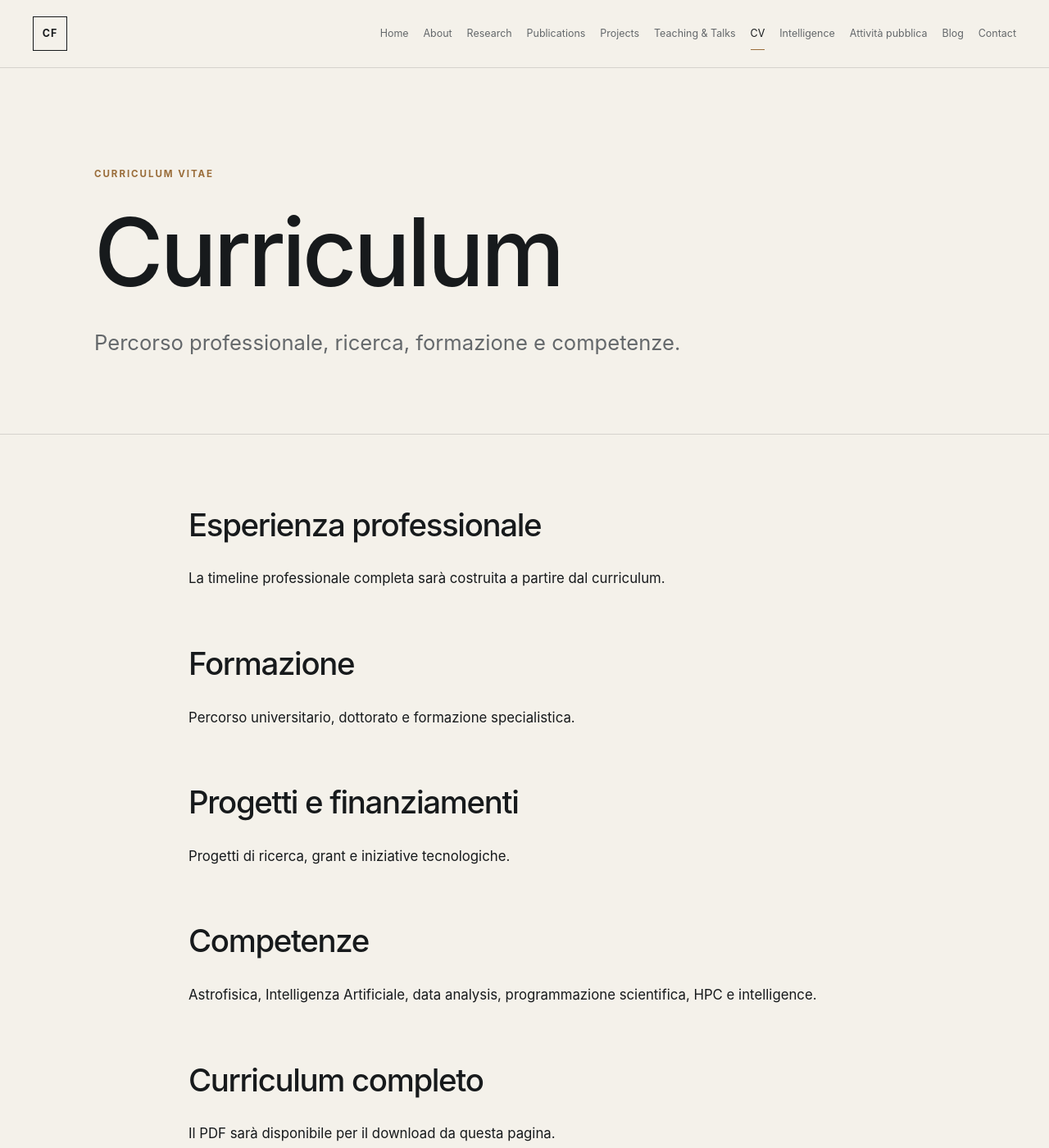
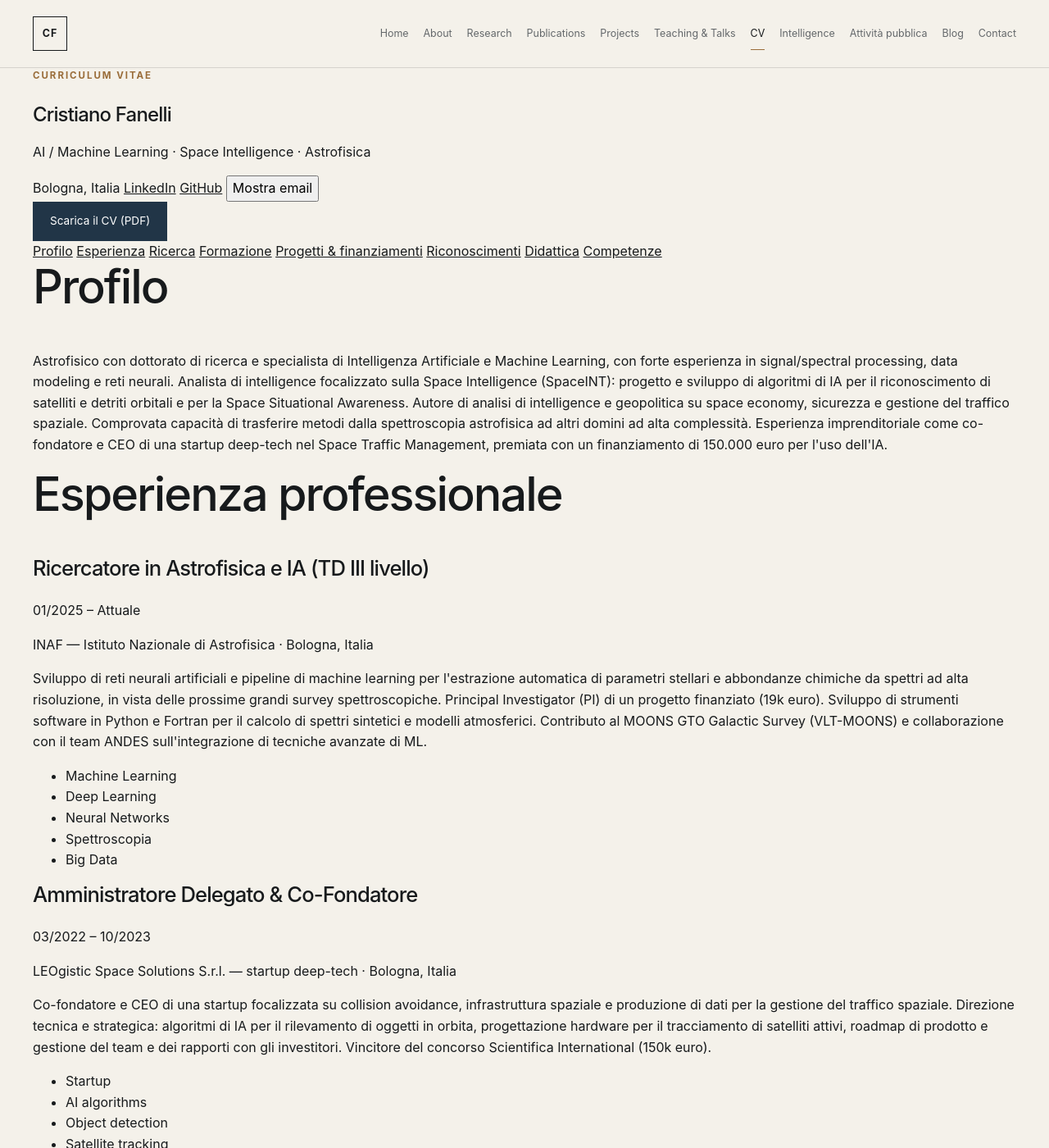
Before and after one commit to CrisWat/CrisWat.github.io, a Jekyll site: the page built from cv.md, in a window 1280 px wide and 1400 px high. Shown: the whole window at 82% size. Built offline with Jekyll 4.4.1, drawn with Linux system fonts in a browser that asks for light colours; some of the changed text lies outside the part shown.

Commit message:
CV: curriculum HTML navigabile data-driven con download PDF
Co-Authored-By: Claude Opus 4.8 <noreply@anthropic.com>
Claude-Session: https://claude.ai/code/session_0191Sdszieje57rUcXroB4RG

```diff
--- /dev/null
+++ b/_data/cv.yml
@@ -0,0 +1,208 @@
+# =====================================================================
+# Contenuti del Curriculum Vitae.
+# Modifica qui i testi: il layout /cv/ si aggiorna automaticamente.
+# =====================================================================
+
+tagline: "AI / Machine Learning · Space Intelligence · Astrofisica"
+
+profile: >-
+  Astrofisico con dottorato di ricerca e specialista di Intelligenza Artificiale e Machine
+  Learning, con forte esperienza in signal/spectral processing, data modeling e reti neurali.
+  Analista di intelligence focalizzato sulla Space Intelligence (SpaceINT): progetto e sviluppo
+  di algoritmi di IA per il riconoscimento di satelliti e detriti orbitali e per la Space
+  Situational Awareness. Autore di analisi di intelligence e geopolitica su space economy,
+  sicurezza e gestione del traffico spaziale. Comprovata capacità di trasferire metodi dalla
+  spettroscopia astrofisica ad altri domini ad alta complessità. Esperienza imprenditoriale
+  come co-fondatore e CEO di una startup deep-tech nel Space Traffic Management, premiata con
+  un finanziamento di 150.000 euro per l'uso dell'IA.
+
+contact:
+  location: "Bologna, Italia"
+  email_user: "cristiano.fanelli"
+  email_domain: "inaf.it"
+  linkedin: "https://www.linkedin.com/in/cristiano-fanelli-b881859a"
+  github: "https://github.com/CrisWat"
+
+pdf: "/assets/documents/CV_Cristiano_Fanelli.pdf"
+
+# --- Esperienza professionale -----------------------------------------
+experience:
+  - role: "Ricercatore in Astrofisica e IA (TD III livello)"
+    org: "INAF — Istituto Nazionale di Astrofisica"
+    place: "Bologna, Italia"
+    period: "01/2025 – Attuale"
+    current: true
+    keywords: ["Machine Learning", "Deep Learning", "Neural Networks", "Spettroscopia", "Big Data"]
+    description: >-
+      Sviluppo di reti neurali artificiali e pipeline di machine learning per l'estrazione
+      automatica di parametri stellari e abbondanze chimiche da spettri ad alta risoluzione,
+      in vista delle prossime grandi survey spettroscopiche. Principal Investigator (PI) di un
+      progetto finanziato (19k euro). Sviluppo di strumenti software in Python e Fortran per il
+      calcolo di spettri sintetici e modelli atmosferici. Contributo al MOONS GTO Galactic
+      Survey (VLT-MOONS) e collaborazione con il team ANDES sull'integrazione di tecniche
+      avanzate di ML.
+  - role: "Amministratore Delegato & Co-Fondatore"
+    org: "LEOgistic Space Solutions S.r.l. — startup deep-tech"
+    place: "Bologna, Italia"
+    period: "03/2022 – 10/2023"
+    keywords: ["Startup", "AI algorithms", "Object detection", "Satellite tracking", "Space Traffic Management", "Venture Capital"]
+    description: >-
+      Co-fondatore e CEO di una startup focalizzata su collision avoidance, infrastruttura
+      spaziale e produzione di dati per la gestione del traffico spaziale. Direzione tecnica e
+      strategica: algoritmi di IA per il rilevamento di oggetti in orbita, progettazione hardware
+      per il tracciamento di satelliti attivi, roadmap di prodotto e gestione del team e dei
+      rapporti con gli investitori. Vincitore del concorso Scientifica International (150k euro).
+  - role: "Docente — Space Intelligence & Aerospazio"
+    org: "DOMìNI — Scuola di Geopolitica"
+    place: "Roma, Italia"
+    period: "04/2024 – Attuale"
+    current: true
+    keywords: ["Space Intelligence", "Defense technology", "Aerospace"]
+    description: >-
+      Ruolo didattico sugli incroci tra intelligence, tecnologia della difesa e aerospazio, con
+      particolare attenzione alle applicazioni tecniche della Space Intelligence e delle
+      tecnologie emergenti.
+  - role: "Consigliere direttivo — Space Intelligence"
+    org: "AIAIG — Associazione Analisti di Intelligence e Geopolitica"
+    place: "Roma, Italia"
+    period: "09/2023 – Attuale"
+    current: true
+    keywords: ["Intelligence analysis", "SpaceINT", "Threat assessment", "Report"]
+    description: >-
+      Coordinamento delle attività di Space Intelligence e supporto ai processi di raccolta e
+      analisi delle informazioni: valutazione delle minacce, stesura di report tecnico-analitici
+      e formazione dei soci sui temi della sicurezza e delle tecnologie spaziali.
+  - role: "Assegnista di ricerca in Astrofisica e IA"
+    org: "INAF — Istituto Nazionale di Astrofisica"
+    place: "Bologna, Italia"
+    period: "01/2023 – 12/2024"
+    keywords: ["Machine Learning", "Spettroscopia", "Big Data", "Neural Networks"]
+    description: >-
+      Analisi di spettri ottici e infrarossi con spettrografi a echelle; sviluppo di strumenti
+      Python/Fortran per spettri sintetici, modelli atmosferici e riduzione/analisi dei dati.
+      PI del progetto INAF (19k euro) su reti neurali per l'analisi spettrale.
+  - role: "Specialista di High Performance Computing"
+    org: "CINECA"
+    place: "Bologna, Italia"
+    period: "07/2022 – 12/2022"
+    keywords: ["HPC", "Parallel Computing", "Code optimization", "User support"]
+    description: >-
+      Team di supporto utenti per la creazione e manutenzione di cluster HPC: installazione di
+      librerie e software scientifico, debug, ottimizzazione del codice e supporto agli utenti.
+
+# --- Attività di ricerca ---------------------------------------------
+research:
+  - area: "Astrofisica stellare & spettroscopia"
+    points:
+      - "Studio fisico, chimico e cinematico delle popolazioni stellari galattiche."
+      - "Analisi di spettri ottici e infrarossi a media e alta risoluzione ottenuti con spettrografi a echelle."
+      - "Derivazione di abbondanze chimiche e parametri stellari/cinematici (temperatura efficace, gravità, velocità radiale, micro/macro-turbolenza, rotazione) per stelle giganti fredde e calde."
+      - "Sviluppo di software in Python e Fortran per spettri sintetici (trasporto radiativo), modelli atmosferici e riduzione/analisi degli spettri."
+      - "Preparazione di proposte osservative con selezione delle configurazioni ottimali dello spettrografo."
+  - area: "Space Intelligence (SpaceINT)"
+    points:
+      - "Sicurezza dell'industria spaziale: satelliti, veicoli di lancio e piattaforme orbitali."
+      - "Analisi di satelliti e detriti in LEO/MEO tramite osservazioni ottiche e data processing, con derivazione di parametri orbitali."
+      - "Sviluppo di software e codici IA per il riconoscimento automatico di satelliti e detriti spaziali."
+      - "Produzione di dati e prodotti informativi per Space Situational Awareness (SSA) e Space Surveillance & Tracking (SST)."
+      - "Analisi del trasferimento tecnologico nell'industria spaziale (SST/SSA) tra Italia, Francia, Cina e India."
+
+observing:
+  - "TNG Visitor, La Palma (Isole Canarie): 8 notti con GIANO-TNG — programma SPA, Stellar Population Astrophysics Large Program (giu–lug 2019)."
+  - "Campagna osservativa a Loiano (Bologna): 5 notti con BFOSC@Cassini — pilot di Galactic Archaeology (gen 2020)."
+
+# --- Formazione ------------------------------------------------------
+education:
+  - degree: "Ph.D. in Astrofisica"
+    org: "Università di Bologna — INAF-OAS Bologna"
+    period: "11/2018 – 06/2022"
+    thesis: "Unveiling the unknown of cool stars with high resolution spectroscopy."
+  - degree: "Laurea Magistrale in Astrofisica e Cosmologia"
+    org: "Università di Bologna"
+    period: "09/2015 – 03/2018"
+    thesis: "Radiative transfer modeling for AGN feedback."
+  - degree: "Laurea Triennale in Astronomia"
+    org: "Università di Bologna"
+    period: "09/2011 – 09/2015"
+    thesis: "Caratteristiche principali dell'emissione di galassie a spirale."
+  - degree: 'Master in "Istituzioni e Politiche Spaziali"'
+    org: "SIOI & ASI — Agenzia Spaziale Italiana"
+    period: "01/2018 – 07/2018"
+    thesis: "Long-term sustainability of space activities."
+
+# --- Progetti e finanziamenti ----------------------------------------
+funding:
+  - title: "N2RED — Neural Networks for Accurate Stellar Parameters and Chemical Abundances"
+    org: "INAF — Mini-Grant Ricerca Fondamentale 2023 (Decreto n. 2/2023)"
+    detail: "PI · 19.000 €"
+    description: "Reti neurali per l'estrazione accurata di parametri stellari e abbondanze chimiche dagli spettri, ottimizzate per le survey spettroscopiche future."
+  - title: "Super Sapiens Day 2022"
+    org: "Scientifica Venture Capital"
+    detail: "20/07/2022 · 150.000 €"
+    description: "Premio per l'uso dell'IA nella gestione del traffico spaziale, in qualità di CEO di LEOgistic Space Solutions S.r.l."
+  - title: "Borsa Marco Polo — ML tool per selezione target MOONS"
+    org: "Observatoire de la Côte d'Azur — Laboratorio Lagrange, Nizza (FR)"
+    detail: "10/2022 – 12/2022"
+    description: "Visiting researcher (supervisione Prof. M. Schultheis): strumento Python di ML per la selezione ottimale dei target nella Fase 1 del MOONS GTO Galactic Survey."
+  - title: "Borsa di studio SIOI — UN Association of Italy"
+    org: "SIOI — Società Italiana per l'Organizzazione Internazionale"
+    detail: "02/2018"
+    description: "Partecipazione al master in \"Istituzioni e Politiche Spaziali\" come Tutor."
+
+# --- Riconoscimenti --------------------------------------------------
+awards:
+  - title: "Artificial Intelligence Grant — INAF"
+    org: "INAF"
+    period: "02/2024"
+    description: "Finanziamento di 19k euro per la progettazione di una rete neurale per l'estrazione di parametri stellari e abbondanze chimiche dagli spettri."
+  - title: "National Expert IA Member — IDIA"
+    org: "IDIA — Dentro l'Intelligenza Artificiale"
+    period: "11/2023"
+    description: "Esperto nella delegazione per la redazione di un documento di policy sull'IA per la consultazione pubblica; coordinatore del tavolo su sviluppo, ricerca e investimenti."
+  - title: "Super Sapiens Day 2022 — Scientifica VC"
+    org: "Scientifica Venture Capital"
+    period: "07/2022"
+    description: "Vincitore (150k euro) per l'uso dell'IA nella gestione del traffico spaziale, come CEO di LEOgistic Space Solutions S.r.l."
+
+# --- Didattica -------------------------------------------------------
+teaching:
+  - role: "Tutor universitario — Computational Astrophysics and Statistics"
+    org: "Università di Bologna, Master in Astrofisica e Cosmologia"
+    period: "09/2023 – Attuale"
+  - role: "Tutor universitario — Ottica Astronomica"
+    org: "Università di Bologna, Corso di Laurea in Astronomia"
+    period: "10/2019 – 06/2022"
+  - role: 'Tutor — Master "Space Institutions and Policies"'
+    org: "SIOI & ASI, Roma"
+    period: "01/2018 – 07/2018"
+
+# --- Competenze ------------------------------------------------------
+skills:
+  - group: "Linguaggi"
+    items:
+      - "Python (proficient: numpy, pandas, matplotlib, astropy, scipy)"
+      - "Fortran 77/90/95"
+  - group: "Machine Learning & Deep Learning"
+    items:
+      - "scikit-learn, TensorFlow, Keras, PyTorch"
+      - "Reti neurali per regressione e classificazione"
+      - "Feature engineering, training e validazione su grandi dataset"
+  - group: "Data Science"
+    items:
+      - "Data collection, processing, analysis, visualization"
+      - "Data mining e pipeline per big data"
+      - "Standard di qualità per misurazioni accurate"
+  - group: "Signal & Spectral Processing"
+    items:
+      - "Riduzione e analisi di spettri, spettri sintetici"
+      - "Modelli atmosferici e codici di trasporto radiativo"
+      - "Metodi trasferibili all'analisi audio/di segnale"
+  - group: "High Performance Computing"
+    items:
+      - "Calcolo parallelo, ottimizzazione e parallelizzazione"
+      - "Gestione e manutenzione di cluster HPC (CINECA)"
+  - group: "Space Intelligence & IA applicata"
+    items:
+      - "Object detection su oggetti orbitali (LEO/MEO)"
+      - "Tracciamento satelliti, dati per Space Traffic Management"
+      - "Space Surveillance & Tracking (SST/SSA)"
--- /dev/null
+++ b/_layouts/cv.html
@@ -0,0 +1,179 @@
+---
+layout: default
+---
+
+{% assign cv = site.data.cv %}
+
+<article class="cv">
+
+    <header class="cv-hero">
+        <div class="container">
+
+            <p class="eyebrow">Curriculum Vitae</p>
+
+            <h1>Cristiano Fanelli</h1>
+
+            <p class="cv-tagline">{{ cv.tagline }}</p>
+
+            <div class="cv-contact">
+                <span>{{ cv.contact.location }}</span>
+                <a href="{{ cv.contact.linkedin }}" target="_blank" rel="noopener noreferrer">LinkedIn</a>
+                <a href="{{ cv.contact.github }}" target="_blank" rel="noopener noreferrer">GitHub</a>
+                <button id="email-reveal" class="cv-contact-link" type="button">Mostra email</button>
+                <span id="email-container" class="cv-contact-email" aria-live="polite"></span>
+            </div>
+
+            <div class="cv-actions">
+                <a class="button button-primary" href="{{ cv.pdf | relative_url }}" download>
+                    Scarica il CV (PDF)
+                </a>
+            </div>
+
+        </div>
+    </header>
+
+    <nav class="cv-nav" aria-label="Sezioni del curriculum">
+        <div class="container cv-nav-inner">
+            <a href="#profilo">Profilo</a>
+            <a href="#esperienza">Esperienza</a>
+            <a href="#ricerca">Ricerca</a>
+            <a href="#formazione">Formazione</a>
+            <a href="#progetti">Progetti &amp; finanziamenti</a>
+            <a href="#riconoscimenti">Riconoscimenti</a>
+            <a href="#didattica">Didattica</a>
+            <a href="#competenze">Competenze</a>
+        </div>
+    </nav>
+
+    <div class="cv-body container">
+
+        <section id="profilo" class="cv-section">
+            <h2>Profilo</h2>
+            <p class="cv-lead">{{ cv.profile }}</p>
+        </section>
+
+        <section id="esperienza" class="cv-section">
+            <h2>Esperienza professionale</h2>
+            <div class="cv-timeline">
+                {% for job in cv.experience %}
+                <article class="cv-item">
+                    <div class="cv-item-head">
+                        <h3>{{ job.role }}</h3>
+                        <span class="cv-period{% if job.current %} is-current{% endif %}">{{ job.period }}</span>
+                    </div>
+                    <p class="cv-org">{{ job.org }}{% if job.place %} · {{ job.place }}{% endif %}</p>
+                    <p class="cv-desc">{{ job.description }}</p>
+                    {% if job.keywords %}
+                    <ul class="cv-tags">
+                        {% for k in job.keywords %}<li>{{ k }}</li>{% endfor %}
+                    </ul>
+                    {% endif %}
+                </article>
+                {% endfor %}
+            </div>
+        </section>
+
+        <section id="ricerca" class="cv-section">
+            <h2>Attività di ricerca</h2>
+            {% for area in cv.research %}
+            <div class="cv-block">
+                <h3>{{ area.area }}</h3>
+                <ul class="cv-list">
+                    {% for p in area.points %}<li>{{ p }}</li>{% endfor %}
+                </ul>
+            </div>
+            {% endfor %}
+            <div class="cv-block">
+                <h3>Esperienza osservativa</h3>
+                <ul class="cv-list">
+                    {% for o in cv.observing %}<li>{{ o }}</li>{% endfor %}
+                </ul>
+            </div>
+        </section>
+
+        <section id="formazione" class="cv-section">
+            <h2>Formazione</h2>
+            <div class="cv-timeline">
+                {% for e in cv.education %}
+                <article class="cv-item">
+                    <div class="cv-item-head">
+                        <h3>{{ e.degree }}</h3>
+                        <span class="cv-period">{{ e.period }}</span>
+                    </div>
+                    <p class="cv-org">{{ e.org }}</p>
+                    {% if e.thesis %}<p class="cv-thesis"><em>Tesi:</em> {{ e.thesis }}</p>{% endif %}
+                </article>
+                {% endfor %}
+            </div>
+        </section>
+
+        <section id="progetti" class="cv-section">
+            <h2>Progetti e finanziamenti</h2>
+            <div class="cv-cards">
+                {% for f in cv.funding %}
+                <article class="cv-card">
+                    <div class="cv-card-top">
+                        <h3>{{ f.title }}</h3>
+                        {% if f.detail %}<span class="cv-badge">{{ f.detail }}</span>{% endif %}
+                    </div>
+                    <p class="cv-org">{{ f.org }}</p>
+                    <p>{{ f.description }}</p>
+                </article>
+                {% endfor %}
+            </div>
+        </section>
+
+        <section id="riconoscimenti" class="cv-section">
+            <h2>Riconoscimenti</h2>
+            <div class="cv-cards">
+                {% for a in cv.awards %}
+                <article class="cv-card">
+                    <div class="cv-card-top">
+                        <h3>{{ a.title }}</h3>
+                        {% if a.period %}<span class="cv-badge">{{ a.period }}</span>{% endif %}
+                    </div>
+                    <p class="cv-org">{{ a.org }}</p>
+                    <p>{{ a.description }}</p>
+                </article>
+                {% endfor %}
+            </div>
+        </section>
+
+        <section id="didattica" class="cv-section">
+            <h2>Didattica</h2>
+            <div class="cv-timeline">
+                {% for t in cv.teaching %}
+                <article class="cv-item">
+                    <div class="cv-item-head">
+                        <h3>{{ t.role }}</h3>
+                        <span class="cv-period">{{ t.period }}</span>
+                    </div>
+                    <p class="cv-org">{{ t.org }}</p>
+                </article>
+                {% endfor %}
+            </div>
+        </section>
+
+        <section id="competenze" class="cv-section">
+            <h2>Competenze</h2>
+            <div class="cv-skills">
+                {% for s in cv.skills %}
+                <div class="cv-skill-group">
+                    <h3>{{ s.group }}</h3>
+                    <ul class="cv-list">
+                        {% for it in s.items %}<li>{{ it }}</li>{% endfor %}
+                    </ul>
+                </div>
+                {% endfor %}
+            </div>
+        </section>
+
+        <div class="cv-download-foot">
+            <a class="button button-primary" href="{{ cv.pdf | relative_url }}" download>
+                Scarica il CV completo (PDF)
+            </a>
+        </div>
+
+    </div>
+
+</article>
--- a/cv.md
+++ b/cv.md
@@ -1,27 +1,6 @@
 ---
-layout: page
+layout: cv
 title: "Curriculum"
 permalink: /cv/
-eyebrow: "Curriculum Vitae"
-description: "Percorso professionale, ricerca, formazione e competenze."
+description: "Percorso professionale, ricerca, formazione, progetti e competenze di Cristiano Fanelli."
 ---
-
-## Esperienza professionale
-
-La timeline professionale completa sarà costruita a partire dal curriculum.
-
-## Formazione
-
-Percorso universitario, dottorato e formazione specialistica.
-
-## Progetti e finanziamenti
-
-Progetti di ricerca, grant e iniziative tecnologiche.
-
-## Competenze
-
-Astrofisica, Intelligenza Artificiale, data analysis, programmazione scientifica, HPC e intelligence.
-
-## Curriculum completo
-
-Il PDF sarà disponibile per il download da questa pagina.
```
